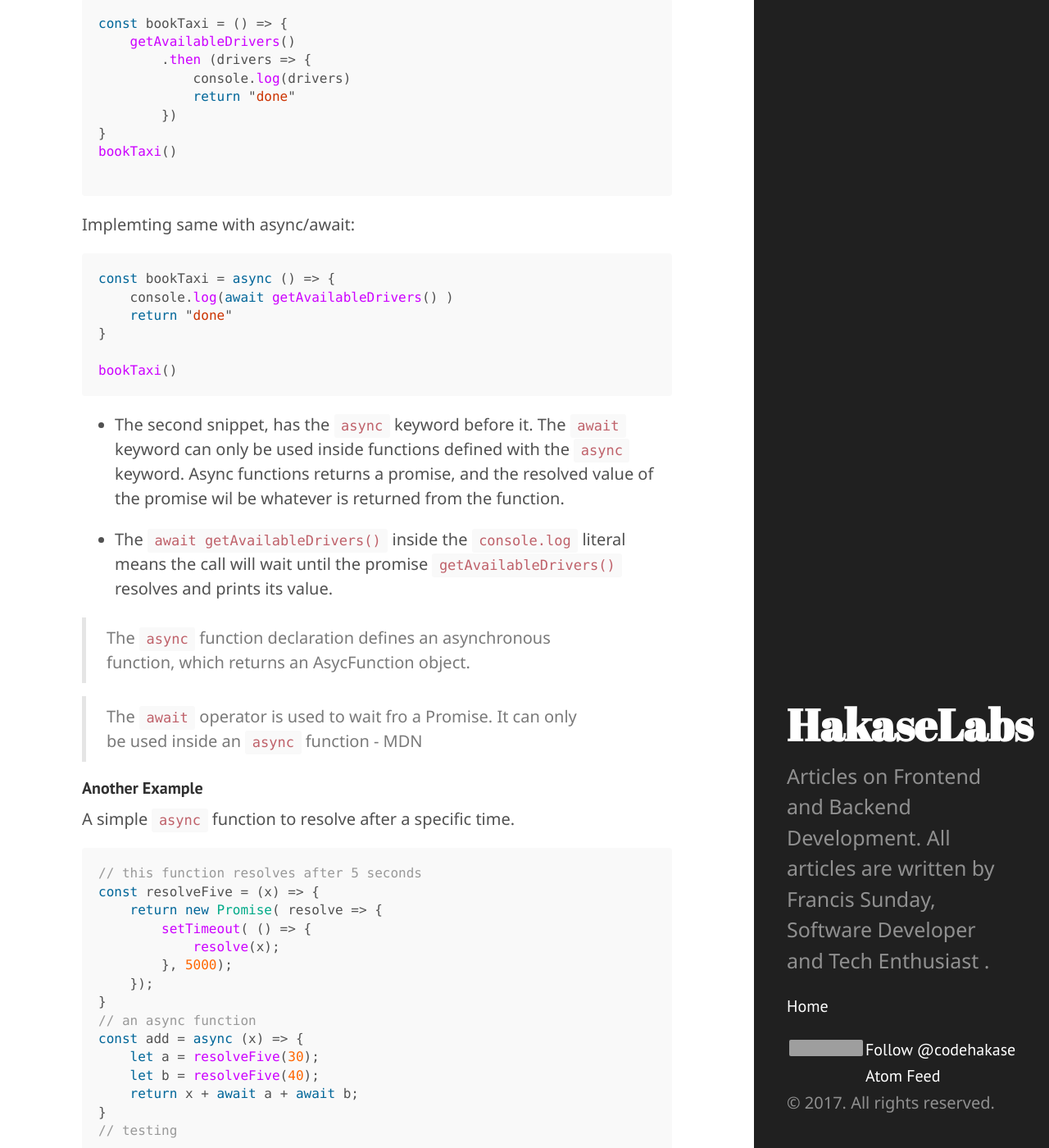
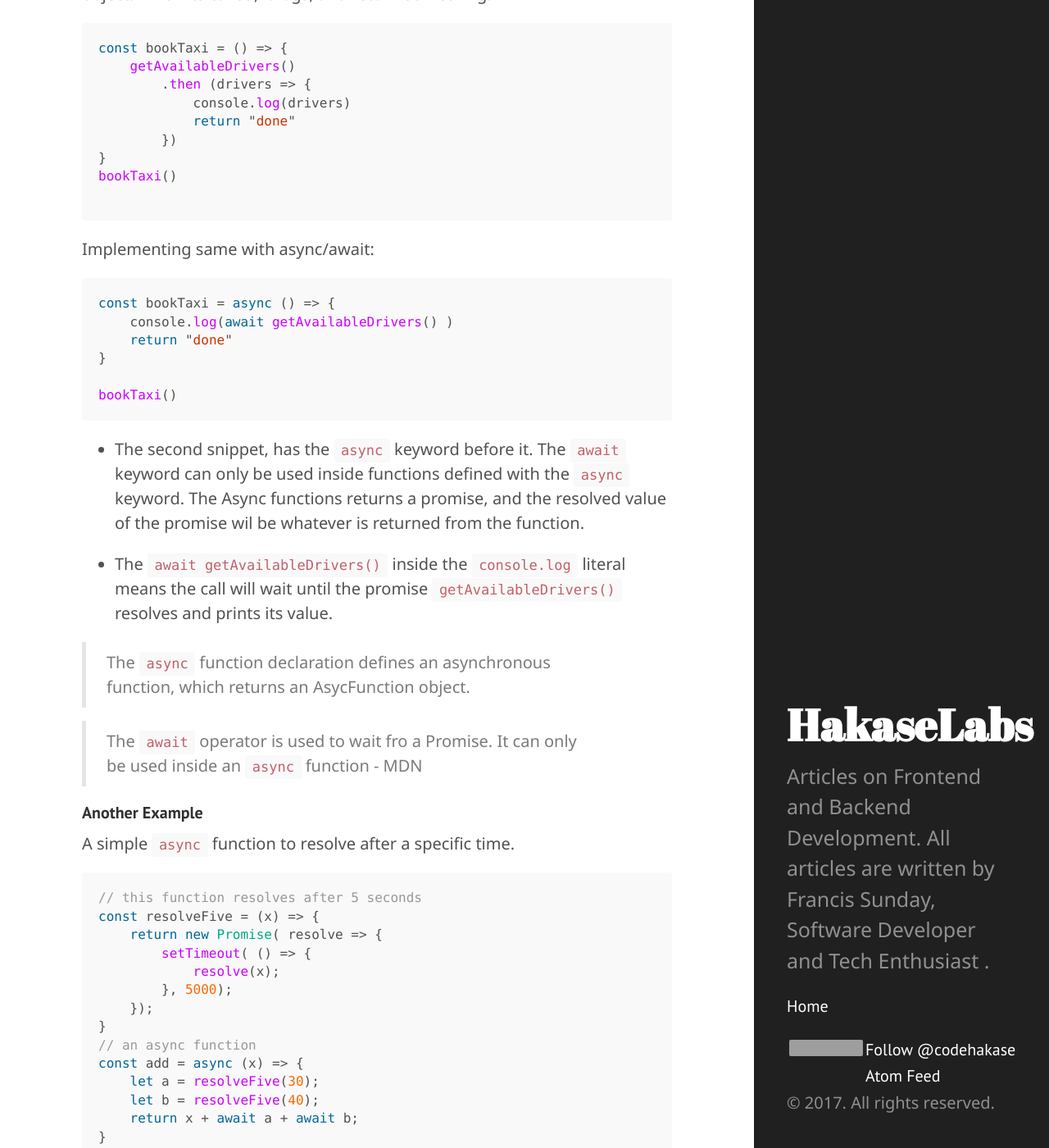
Before and after one commit to 1Rico/hakaselabs.github.io, a Jekyll site: the page built from _posts/2017-08-02-show-me-async-await-like-am-5.md, in a window 1280 px wide and 1400 px high, scrolled down 1116 px. Shown: the whole window at 82% size. Built offline with Jekyll 4.4.1, drawn with Linux system fonts in a browser that asks for light colours; Markdown is read by kramdown in place of the engine named in the settings; comment, search, counter and statistics services are not loaded; some of the changed text lies outside the part shown; grey boxes are pictures that could not be loaded.

Commit message:
New Post

````diff
--- a/_posts/2017-08-02-show-me-async-await-like-am-5.md
+++ b/_posts/2017-08-02-show-me-async-await-like-am-5.md
@@ -6,7 +6,7 @@
 ---
 ![async/await]({{ site.url }}/assets/aysnc-await.png "Async/await")
 
-Async and Await has been a blessing to most JavaScript Developers. Even on its [Stage 4 proposal](https://github.com/tc39/ecma262/tree/82bebe057c9fca355cfbfeb36be8e42f18c61e94) for ES6, the feature has been warmtly welcomed.
+Async and Await has been a blessing to most JavaScript Developers. Even while it was on the [Stage 4 proposal](https://github.com/tc39/ecma262/tree/82bebe057c9fca355cfbfeb36be8e42f18c61e94) for ES6, the feature has been warmtly welcomed.
 
 Node.js now Supports async/await since its version 7.6.
 
@@ -32,7 +32,7 @@
 
 ```
 
-Implemting same with async/await:
+Implementing same with async/await:
 
 ```javascript
 const bookTaxi = async () => {
@@ -43,7 +43,7 @@
 bookTaxi()
 ```
 
-- The second snippet, has the `async` keyword before it. The `await` keyword can only be used inside functions defined with the `async` keyword. Async functions returns a promise, and the resolved value of the promise wil be whatever is returned from the function.
+- The second snippet, has the `async` keyword before it. The `await` keyword can only be used inside functions defined with the `async` keyword. The Async functions returns a promise, and the resolved value of the promise wil be whatever is returned from the function.
 
 - The `await getAvailableDrivers()` inside the `console.log` literal means the call will wait until the promise `getAvailableDrivers()` resolves and prints its value.
 
````
Also changed, not shown: other parts of _posts/2017-08-02-show-me-async-await-like-am-5.md (+3 -3 lines).
